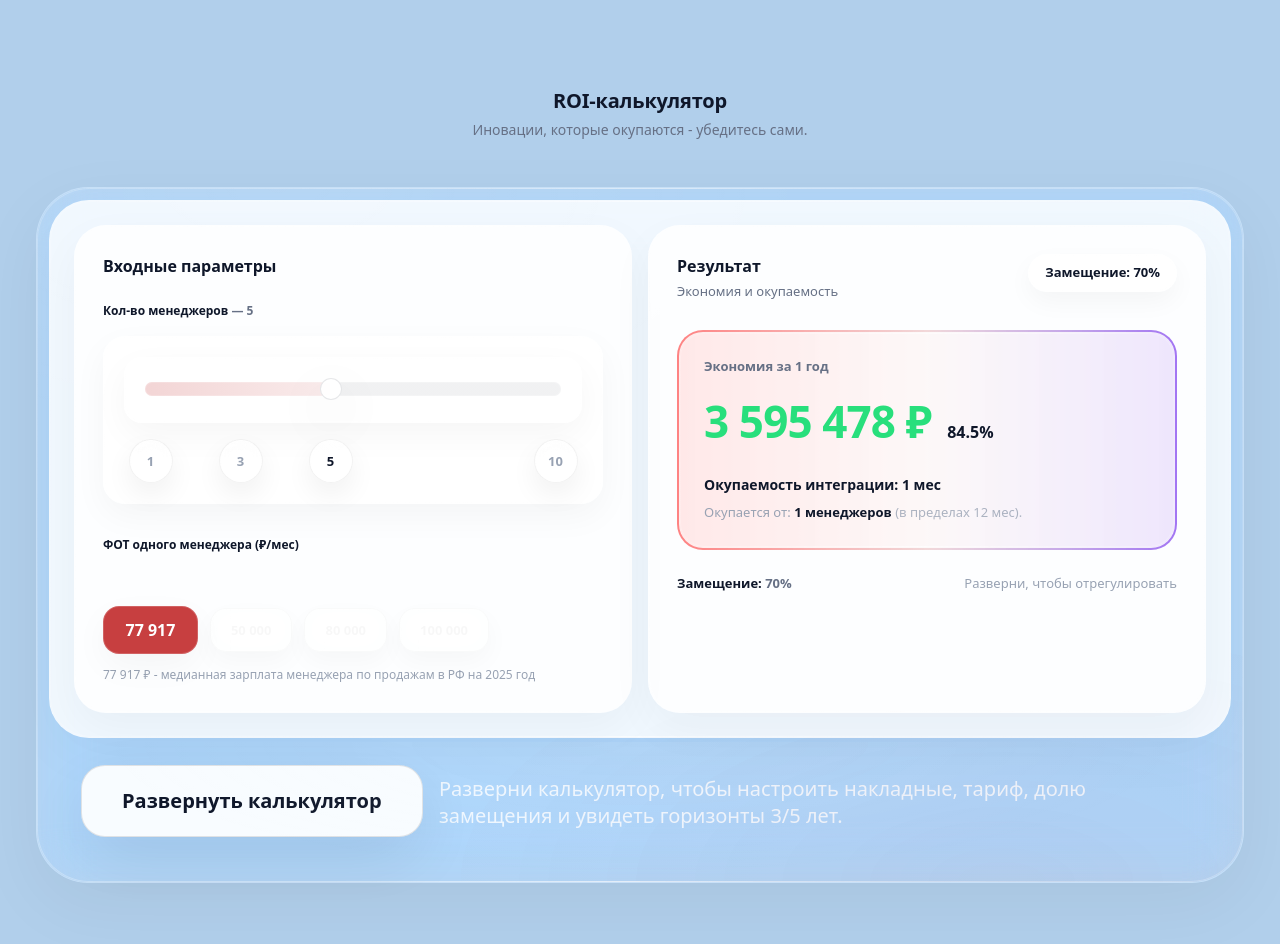
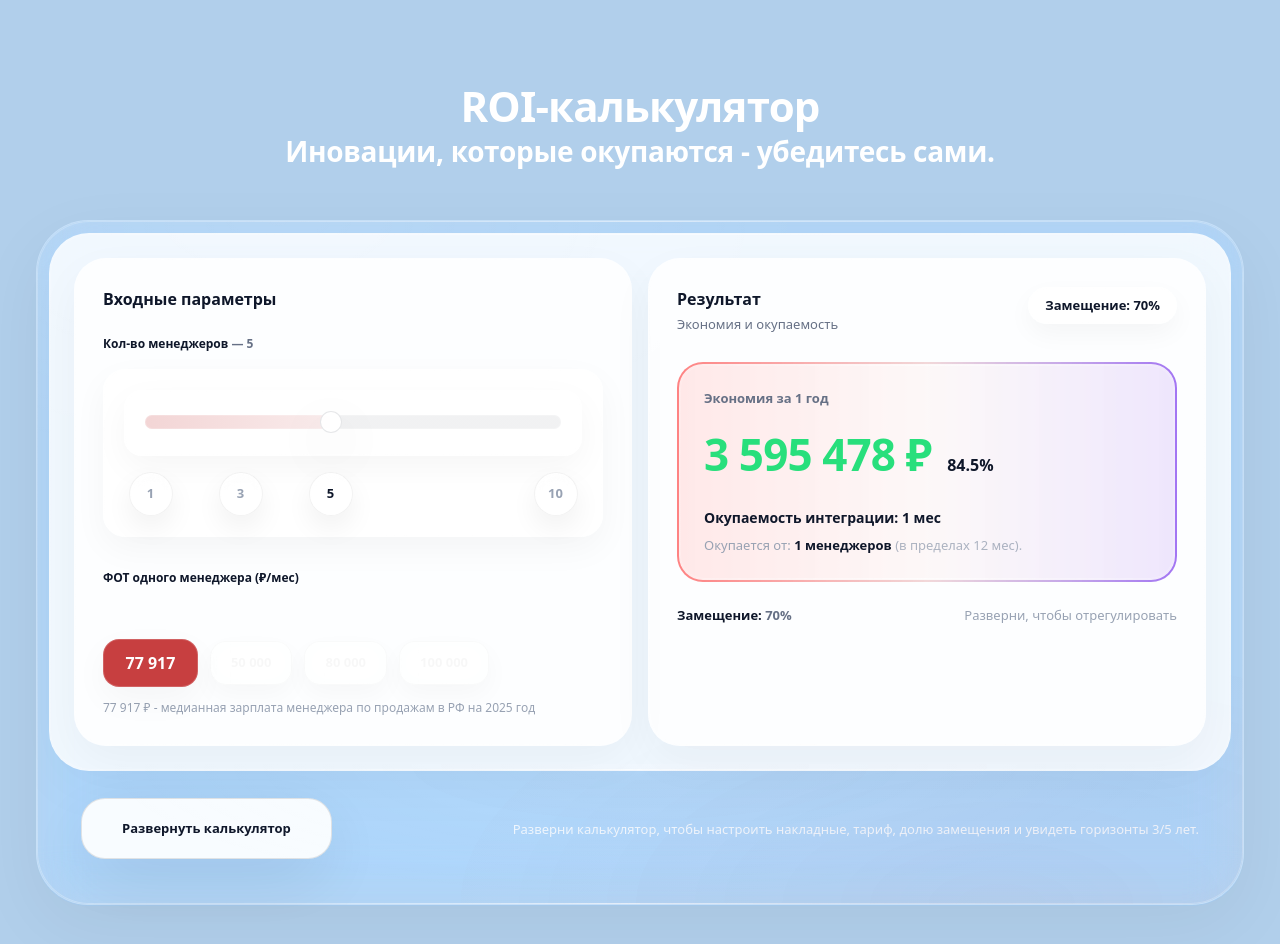
Before and after one commit to uniconsulting/uni.com, a Next.js app: page / in a window 1280 px wide. Shown: the part 5660-6604 px from the top of the page. Built offline with nearby package versions, Linux system fonts and the light colour scheme.

Commit message:
Update RoiCalculatorSection.tsx

```diff
--- a/src/components/sections/RoiCalculatorSection.tsx
+++ b/src/components/sections/RoiCalculatorSection.tsx
@@ -232,10 +232,10 @@ export default function RoiCalculatorSection() {
 
       <div className="mx-auto max-w-[1240px] px-4">
         <div className="mx-auto max-w-[1240px] text-center">
-          <h2 className="text-[18px] sm:text-[20px] font-semibold tracking-[-0.01em] text-[#0f172a]">
+          <h2 className="text-white font-semibold leading-[0.95] tracking-[-0.02em] text-[24px] sm:text-[32px] lg:text-[42px]">
             ROI-калькулятор
           </h2>
-          <div className="mt-1 text-[13px] sm:text-[14px] leading-[1.4] text-[#667085]">
+          <div className="mt-1 text-white font-semibold tracking-[-0.01em] text-[16px] sm:text-[28px] lg:text-[28px]">
             Иновации, которые окупаются - убедитесь сами.
           </div>
         </div>
@@ -483,14 +483,14 @@ export default function RoiCalculatorSection() {
               <div className="flex flex-col gap-4 md:flex-row md:items-center md:justify-between">
                 <button
                   type="button"
-                  className="rounded-[24px] bg-white/92 px-10 py-5 text-[20px] font-semibold text-[#0f172a] border border-black/10 shadow-[0_22px_70px_rgba(0,0,0,0.10)] hover:text-[#c73f40] active:scale-[0.99]"
+                  className="rounded-[24px] bg-white/92 px-10 py-5 text-[13px] font-semibold text-[#0f172a] border border-black/10 shadow-[0_22px_70px_rgba(0,0,0,0.10)] hover:text-[#c73f40] active:scale-[0.99]"
                   style={{ animation: "roiPulse 2.8s ease-in-out infinite" }}
                   aria-label="Развернуть калькулятор"
                 >
                   Развернуть калькулятор
                 </button>
 
-                <div className="max-w-[760px] text-[20px] leading-[1.35] text-white/80">
+                <div className="max-w-[760px] text-[13px] leading-[1.35] text-white/80">
                   Разверни калькулятор, чтобы настроить накладные, тариф, долю замещения и увидеть горизонты 3/5 лет.
                 </div>
               </div>
```
